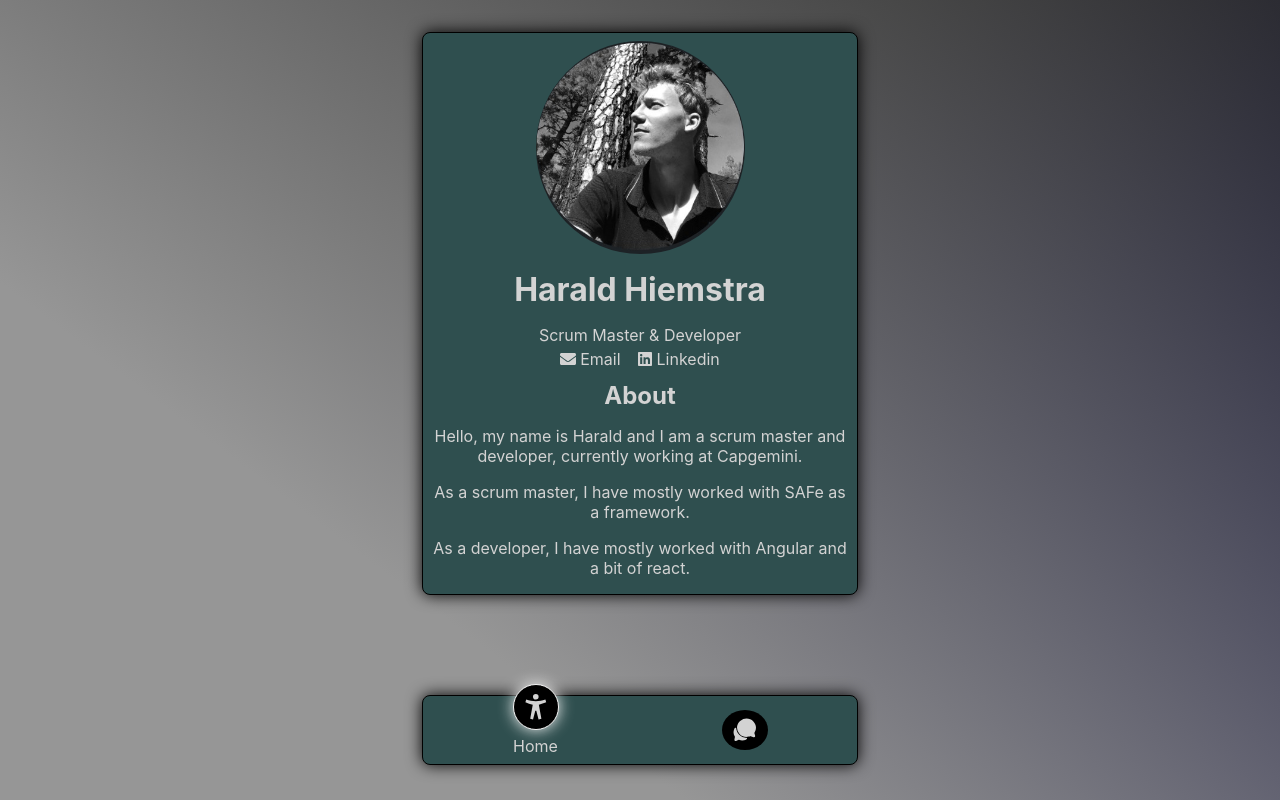
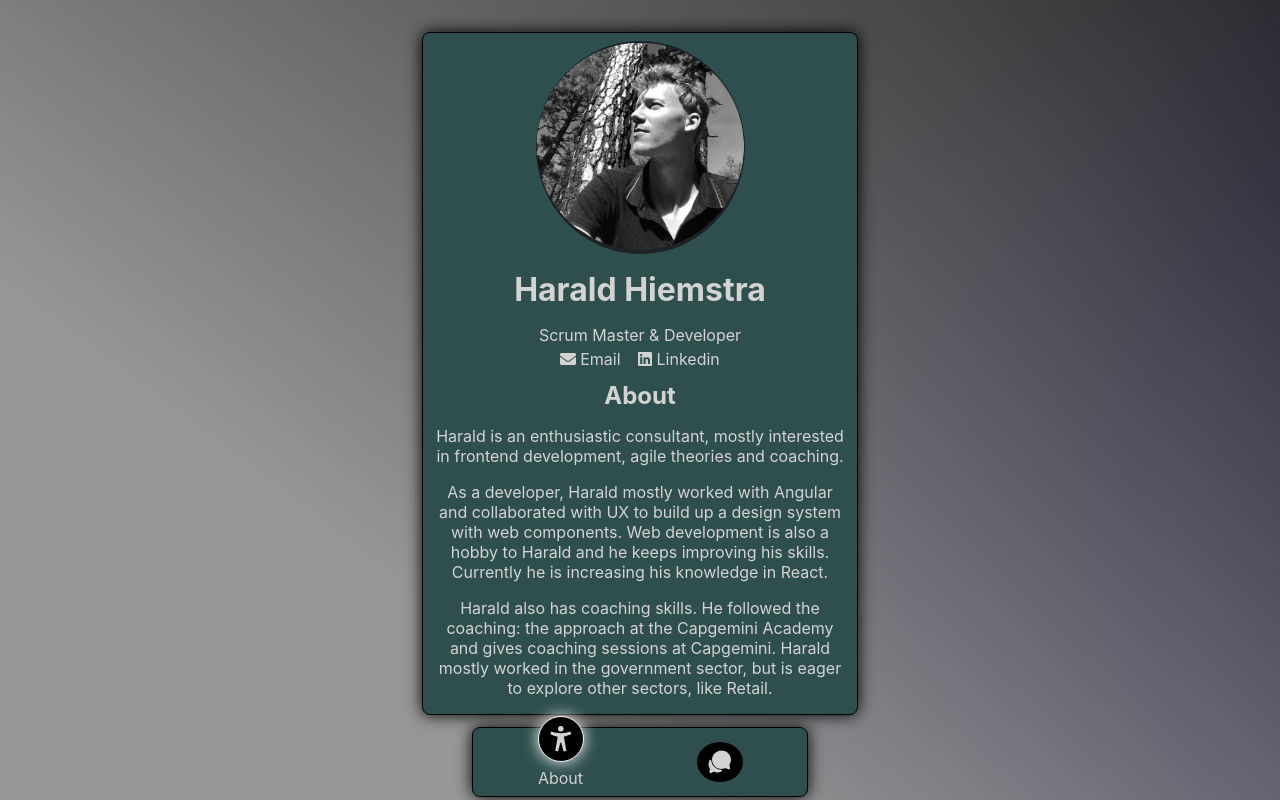
Before and after one commit to harald1992/portfolio, a React (Create React App) app: page / in a window 1280 px wide. Built offline with nearby package versions, Linux system fonts and the light colour scheme.

Commit message:
add two separate pages

```diff
--- a/src/App.css
+++ b/src/App.css
@@ -68,3 +68,11 @@ a:hover,
 button:hover {
   color: white;
 }
+
+
+.profilePicture {
+  margin: 0 auto;
+  width: 50%;
+  border-radius: 50%;
+
+}
--- a/src/App.jsx
+++ b/src/App.jsx
@@ -7,6 +7,13 @@ import Navbar from './Components/Navbar/Navbar';
 import ParticleCanvas from './Components/ParticleCanvas/ParticleCanvas';
 import DigitalBusinessCard from './Pages/DigitalBusinessCard/DigitalBusinessCard';
 
+import profilePicture from './Assets/LinkedinProfilePicture.jpg';
+// import styles from './DigitalBusinessCard.module.css';
+
+import { FaLinkedin, FaEnvelope } from 'react-icons/fa';
+import { Career } from './Pages/Career/Career';
+
+
 function App() {
   return (
     <>
@@ -15,13 +22,25 @@ function App() {
 
       <main>
         <div className="darkCard">
+          <div className="flex-column">
+            <img className={"profilePicture"} src={profilePicture} alt="Profile" />
+            <h1>Harald Hiemstra</h1>
+            <p className="margin-0">Scrum Master & Developer</p>
 
-          <Routes>
-            <Route path={`/`} element={<DigitalBusinessCard />}></Route>
-            <Route path={`/references`} element={<References />}></Route>
+            <div className="flex-row justify-content-center">
+              <a href="mailto:harald_1992@hotmail.com"><FaEnvelope /> Email</a>
+              <a href="https://www.linkedin.com/in/harald-hiemstra/" target="blank"> <FaLinkedin /> Linkedin</a>
+            </div>
 
-            <Route path="*" element={<h2>404: Not Found</h2>}></Route>
-          </Routes>
+            <Routes>
+              <Route path={`/`} element={<DigitalBusinessCard />}></Route>
+              <Route path={`/career`} element={<Career />}></Route>
+
+              <Route path={`/references`} element={<References />}></Route>
+
+              <Route path="*" element={<h2>404: Not Found</h2>}></Route>
+            </Routes>
+          </div>
         </div>
       </main>
 
--- a/src/Components/Navbar/Navbar.css
+++ b/src/Components/Navbar/Navbar.css
@@ -2,10 +2,10 @@ nav {
     position: fixed;
     left: 0;
     right: 0;
-    bottom: 32px;
+    bottom: 0;
     width: 100%;
     padding: 32px;
-    max-width: 500px;
+    max-width: 400px;
     margin: 0 auto;
     height: 105px;
 }
--- a/src/Components/Navbar/Navbar.jsx
+++ b/src/Components/Navbar/Navbar.jsx
@@ -5,8 +5,8 @@ import './Navbar.css';
 import { IoAccessibilitySharp, IoChatbubbles } from "react-icons/io5";
 
 const navList = [
-    { name: 'Home', url: '/', icon: <IoAccessibilitySharp /> },
-    { name: 'References', url: '/references', icon: <IoChatbubbles /> },
+    { name: 'About', url: '/', icon: <IoAccessibilitySharp /> },
+    { name: 'Career', url: '/career', icon: <IoChatbubbles /> },
 ]
 
 function Navbar() {
--- /dev/null
+++ b/src/Pages/Career/Career.jsx
@@ -0,0 +1,19 @@
+
+
+export let Career = () => {
+    return (
+        <>
+
+            <h2>Career</h2>
+            <p>Harald finished his bachelor Human Movement Sciences in October 2017 with a minor in sports sciences. During his study he learned data analysis and programming with Matlab. Furthermore, he assisted with an academical research and data measurement and analysis in a rehabilitation centre. </p>
+
+            <p>After finishing his study, he did a lot of self-education to improve his software developing skills. He started working at Capgemini as a software engineer in April 2018.
+            </p>
+
+            <p> After this, he mostly did frontend development and acted as a scrum master.</p>
+
+        </>
+
+
+    )
+}
--- a/src/Pages/DigitalBusinessCard/DigitalBusinessCard.jsx
+++ b/src/Pages/DigitalBusinessCard/DigitalBusinessCard.jsx
@@ -1,33 +1,19 @@
-import profilePicture from '../../Assets/LinkedinProfilePicture.jpg';
-import styles from './DigitalBusinessCard.module.css';
-
-import { FaLinkedin, FaEnvelope } from 'react-icons/fa';
-
-
-
+//  import styles from './DigitalBusinessCard.module.css';
 
 export default function DigitalBusinessCard() {
     return (
         <>
-            <div className="flex-column">
-                <img className={styles.profilePicture} src={profilePicture} alt="Profile" />
-                <h1>Harald Hiemstra</h1>
-                <p className="margin-0">Scrum Master & Developer</p>
+            <h2>About</h2>
 
-                <div className="flex-row justify-content-center">
-                    <a href="mailto:harald_1992@hotmail.com"><FaEnvelope /> Email</a>
-                    <a href="https://www.linkedin.com/in/harald-hiemstra/" target="blank"> <FaLinkedin /> Linkedin</a>
-                </div>
+            <p>Harald is an enthusiastic consultant, mostly interested in frontend development, agile theories and coaching.</p>
+            <p>As a developer, Harald mostly worked with Angular and collaborated with UX to build up a design system with web components.
+                Web development is also a hobby to Harald and he keeps improving his skills. Currently he is increasing his knowledge in React.
+            </p>
 
-
-                <h2>About</h2>
-                <p>Hello, my name is Harald and I am a scrum master and developer, currently working at Capgemini. </p>
-
-                <p>As a scrum master, I have mostly worked with SAFe as a framework.</p>
-
-                <p>As a developer, I have mostly worked with Angular and a bit of react.</p>
-
-            </div>
+            <p>
+                Harald also has coaching skills. He followed the coaching: the approach at the Capgemini Academy and gives coaching sessions at Capgemini.
+                Harald mostly worked in the government sector, but is eager to explore other sectors, like Retail.
+            </p>
 
         </>
 
--- a/src/Pages/DigitalBusinessCard/DigitalBusinessCard.module.css
+++ /dev/null
@@ -1,6 +0,0 @@
-.profilePicture {
-    margin: 0 auto;
-    width: 50%;
-    border-radius: 50%;
-
-}
```
